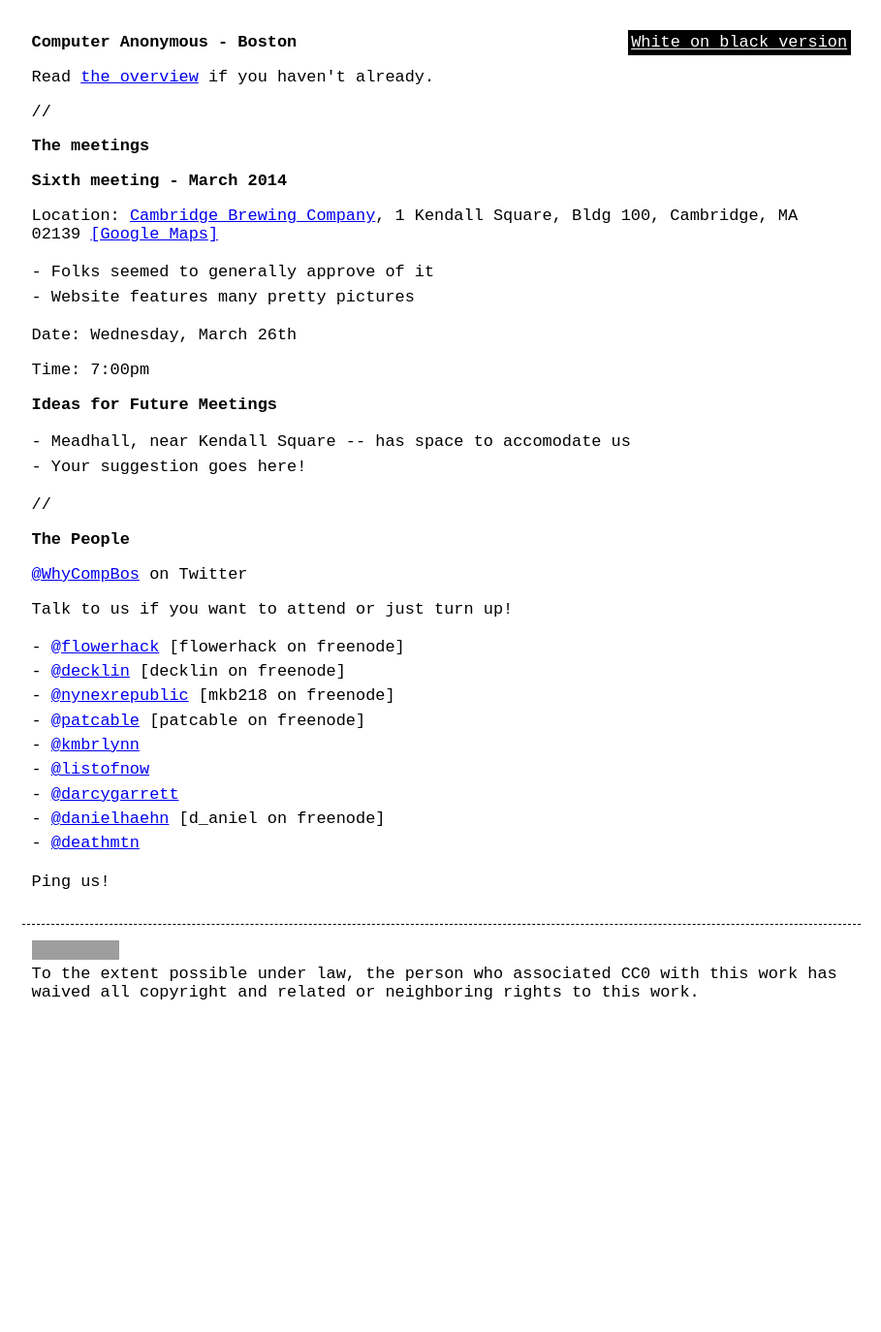
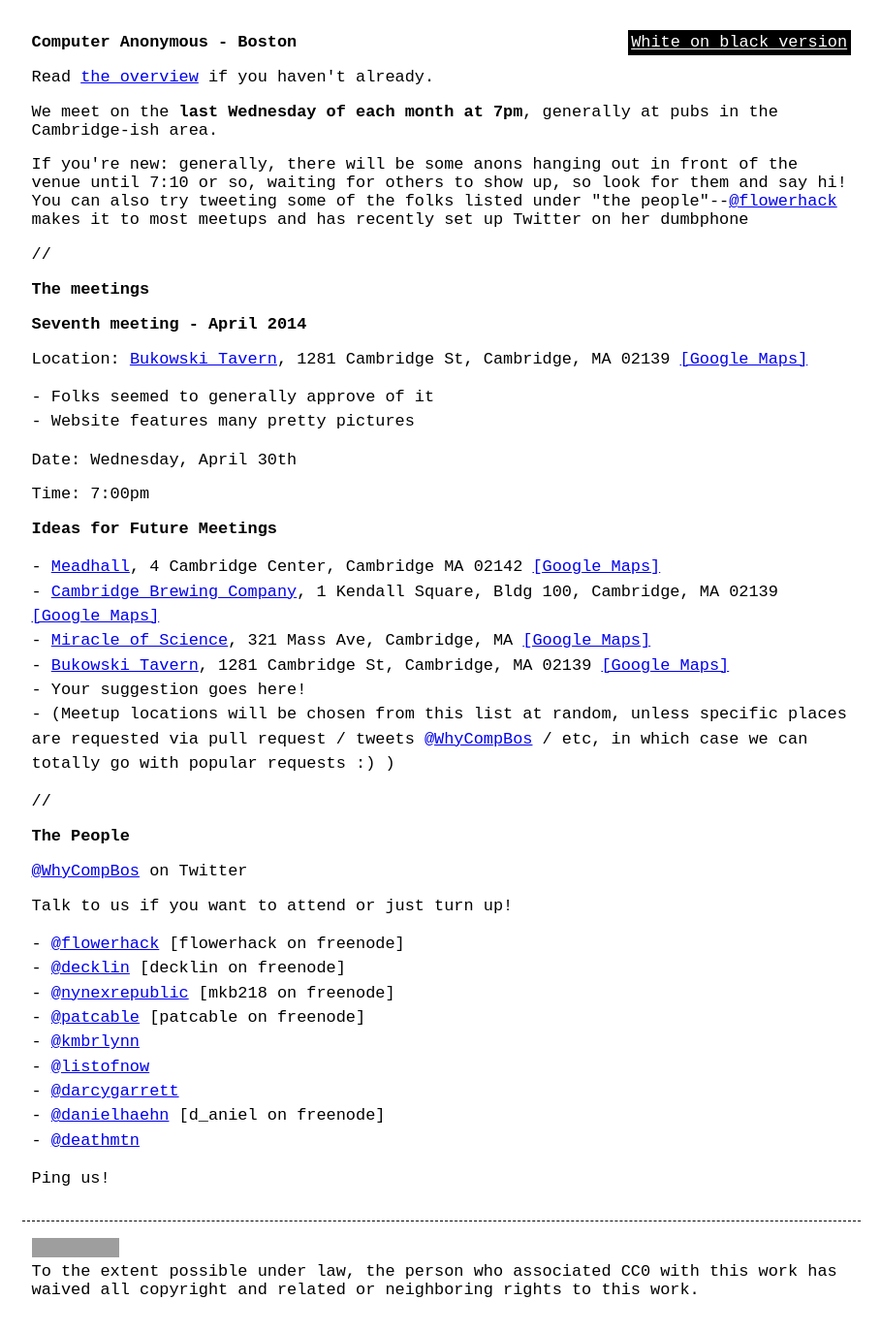
Before and after one commit to computeranonymous/computer, a Jekyll site: the page built from us_boston.html, in a window 1280 px wide. Shown: the whole page at 97% size, without its empty margins (185-1094 px from the left). Built offline with Jekyll 4.4.1, drawn with Linux system fonts in a browser that asks for light colours; before the commit the page ends 1067 px from its top, so only the background shows below that; grey boxes are pictures that could not be loaded.

Commit message:
Boston April 2014 meetup

```diff
--- a/us_boston.html
+++ b/us_boston.html
@@ -4,23 +4,29 @@
 ---
     <h1>Computer Anonymous - Boston</h1>
     <p>Read <a href="index.html">the overview</a> if you haven't already.</p>
+    <p>We meet on the <b>last Wednesday of each month at 7pm</b>, generally at pubs in the Cambridge-ish area.</p>
+    <p>If you're new: generally, there will be some anons hanging out in front of the venue until 7:10 or so, waiting for others to show up, so look for them and say hi!  You can also try tweeting some of the folks listed under "the people"--<a href="https://twitter.com/flowerhack">@flowerhack</a> makes it to most meetups and has recently set up Twitter on her dumbphone</p>
     <p>//</p>
 
     <h2>The meetings</h2>
-    <h3>Sixth meeting - March 2014</h3>
-    <p>Location: <a href="http://www.cambrew.com/">Cambridge Brewing Company</a>, 1 Kendall Square, Bldg 100, Cambridge, MA 02139 <a href="https://www.google.com/maps/place/1+Kendall+Square/@42.3677909,-71.0897233,17z/data=!3m1!4b1!4m2!3m1!1s0x89e370b1e645350f:0x9eb057fb6acd729d">[Google Maps]</a></p>
+    <h3>Seventh meeting - April 2014</h3>
+    <p>Location: <a href="http://bukowskitavern.net/">Bukowski Tavern</a>, 1281 Cambridge St, Cambridge, MA 02139 <a href="https://www.google.com/maps/place/Bukowski+Tavern/@42.373555,-71.098788,17z/data=!3m1!4b1!4m2!3m1!1s0x89e3774c9ffdc529:0xd5cf1fd28231c83d">[Google Maps]</a></p>
     <ul>
       <li>Folks seemed to generally approve of it</li>
       <li>Website features many pretty pictures</li>
     </ul>
 
-    <p>Date: Wednesday, March 26th </p>
+    <p>Date: Wednesday, April 30th</p>
     <p>Time: 7:00pm </p>
 
     <h3>Ideas for Future Meetings</h3>
     <ul>
-      <li>Meadhall, near Kendall Square -- has space to accomodate us</li></li>
+      <li><a href="http://www.themeadhall.com/">Meadhall</a>, 4 Cambridge Center, Cambridge MA 02142 <a href="https://www.google.com/maps/place/Meadhall/@42.363684,-71.087326,17z/data=!3m1!4b1!4m2!3m1!1s0x89e370af118305e7:0x14839add5ff36499">[Google Maps]</a></li>
+      <li><a href="http://www.cambrew.com/">Cambridge Brewing Company</a>, 1 Kendall Square, Bldg 100, Cambridge, MA 02139 <a href="https://www.google.com/maps/place/1+Kendall+Square/@42.3677909,-71.0897233,17z/data=!3m1!4b1!4m2!3m1!1s0x89e370b1e645350f:0x9eb057fb6acd729d">[Google Maps]</a></li>
+      <li><a href="http://www.miracleofscience.us/">Miracle of Science</a>, 321 Mass Ave, Cambridge, MA <a href="https://www.google.com/maps/place/Miracle+of+Science+Bar+%26+Grill/@42.362535,-71.09862,17z/data=!3m1!4b1!4m2!3m1!1s0x89e37754c1bdac55:0x4a75302b49575546">[Google Maps]</a></li>
+      <li><a href="http://bukowskitavern.net/">Bukowski Tavern</a>, 1281 Cambridge St, Cambridge, MA 02139 <a href="https://www.google.com/maps/place/Bukowski+Tavern/@42.373555,-71.098788,17z/data=!3m1!4b1!4m2!3m1!1s0x89e3774c9ffdc529:0xd5cf1fd28231c83d">[Google Maps]</a></li>
       <li>Your suggestion goes here!</li>
+      <li>(Meetup locations will be chosen from this list at random, unless specific places are requested via pull request / tweets <a href="https://twitter.com/WhyCompBos">@WhyCompBos</a> / etc, in which case we can totally go with popular requests :) )
     </ul>
 
     <p>//</p>
```
